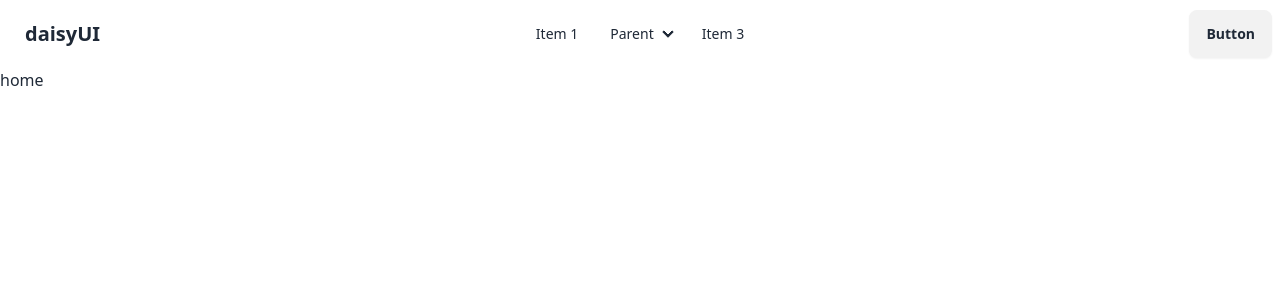
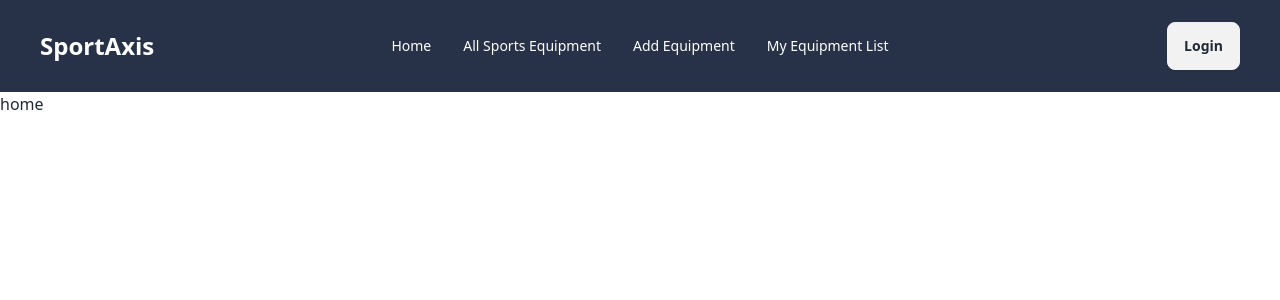
Before and after one commit to siam114/sportsAxios, a React (Vite) app: page / in a window 1280 px wide. Shown: the top 300 px of the page. Built offline with nearby package versions, Linux system fonts and the light colour scheme.

Commit message:
complete navbar

```diff
--- a/package.json
+++ b/package.json
@@ -15,6 +15,7 @@
     "match-sorter": "^8.0.0",
     "react": "^18.3.1",
     "react-dom": "^18.3.1",
+    "react-icons": "^5.4.0",
     "react-router-dom": "^7.0.2",
     "sort-by": "^1.2.0"
   },
--- a/src/component/Header.jsx
+++ b/src/component/Header.jsx
@@ -1,55 +1,51 @@
+import { useState } from "react";
+import { IoMdMenu } from "react-icons/io";
+import { IoCloseSharp } from "react-icons/io5";
+import { Link } from "react-router-dom";
+
 const Header = () => {
+  const [open,setOpen] = useState(false);
+  const links = (
+    <>
+      <li>
+        <a href="">Home</a>
+      </li>
+      <li>
+        <a href="">All Sports Equipment</a>
+      </li>
+      <li>
+        <a href="">Add Equipment</a>
+      </li>
+      <li>
+        <a href="">My Equipment List</a>
+      </li>
+    </>
+  );
   return (
-        <div className="navbar bg-base-100">
+    <div className="navbar bg-[#273248] text-white w-full mx-auto px-10 py-5">
       <div className="navbar-start">
         <div className="dropdown">
-      <div tabIndex={0} role="button" className="btn btn-ghost lg:hidden">
-        <svg
-          xmlns="http://www.w3.org/2000/svg"
-          className="h-5 w-5"
-          fill="none"
-          viewBox="0 0 24 24"
-          stroke="currentColor">
-          <path
-            strokeLinecap="round"
-            strokeLinejoin="round"
-            strokeWidth="2"
-            d="M4 6h16M4 12h8m-8 6h16" />
-        </svg>
+          <div tabIndex={0} onClick={()=>setOpen(!open)} className="btn text-2xl lg:hidden">
+          {
+            open === true? <IoCloseSharp /> : <IoMdMenu />
+          }
           </div>
-      <ul
+          {
+            open && <ul
             tabIndex={0}
-        className="menu menu-sm dropdown-content bg-base-100 rounded-box z-[1] mt-3 w-52 p-2 shadow">
-        <li><a>Item 1</a></li>
-        <li>
-          <a>Parent</a>
-          <ul className="p-2">
-            <li><a>Submenu 1</a></li>
-            <li><a>Submenu 2</a></li>
+            className={`menu menu-sm dropdown-content ${open?'top-12':'-top-60'} duration-1000 absolute bg-base-100 rounded-box  w-52 p-2 shadow `}
+          >
+            {links}
           </ul>
-        </li>
-        <li><a>Item 3</a></li>
-      </ul>
+          }
         </div>
-    <a className="btn btn-ghost text-xl">daisyUI</a>
+        <Link to='/' className="font-bold text-2xl">SportAxis</Link>
       </div>
       <div className="navbar-center hidden lg:flex">
-    <ul className="menu menu-horizontal px-1">
-      <li><a>Item 1</a></li>
-      <li>
-        <details>
-          <summary>Parent</summary>
-          <ul className="p-2">
-            <li><a>Submenu 1</a></li>
-            <li><a>Submenu 2</a></li>
-          </ul>
-        </details>
-      </li>
-      <li><a>Item 3</a></li>
-    </ul>
+        <ul className="menu menu-horizontal px-1">{links}</ul>
       </div>
       <div className="navbar-end">
-    <a className="btn">Button</a>
+        <a className="btn font-semibold">Login</a>
       </div>
     </div>
   );
--- a/src/layout/Root.jsx
+++ b/src/layout/Root.jsx
@@ -3,7 +3,7 @@ import Header from "../component/Header";
 
 const Root = () => {
     return (
-        <div>
+        <div className="">
            <Header/>
            <Outlet/>
         </div>
```
Also changed, not shown: 1 other file (tests, documents, lock files or other folders). Lines whose indentation alone changed are shown as unchanged.
